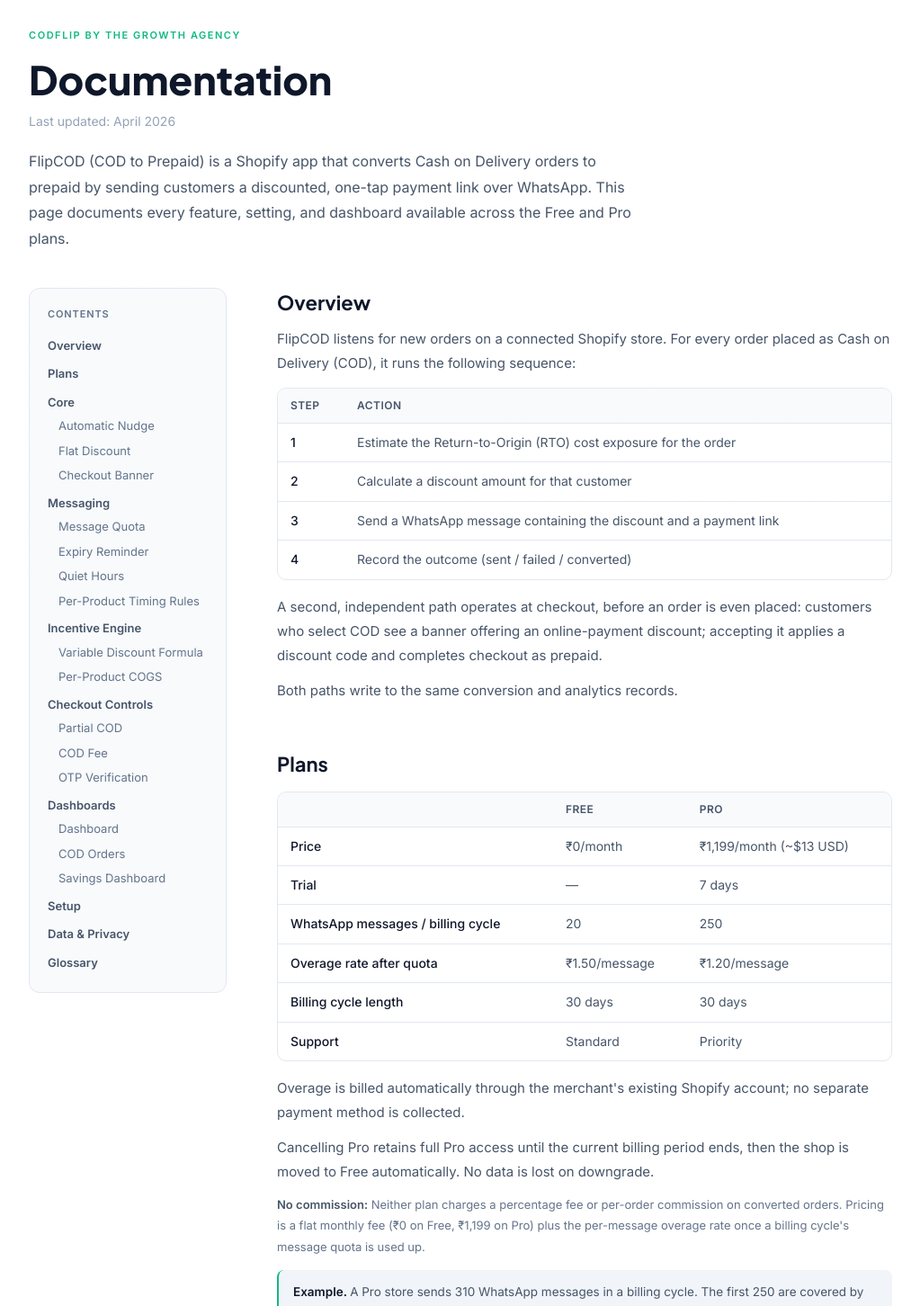
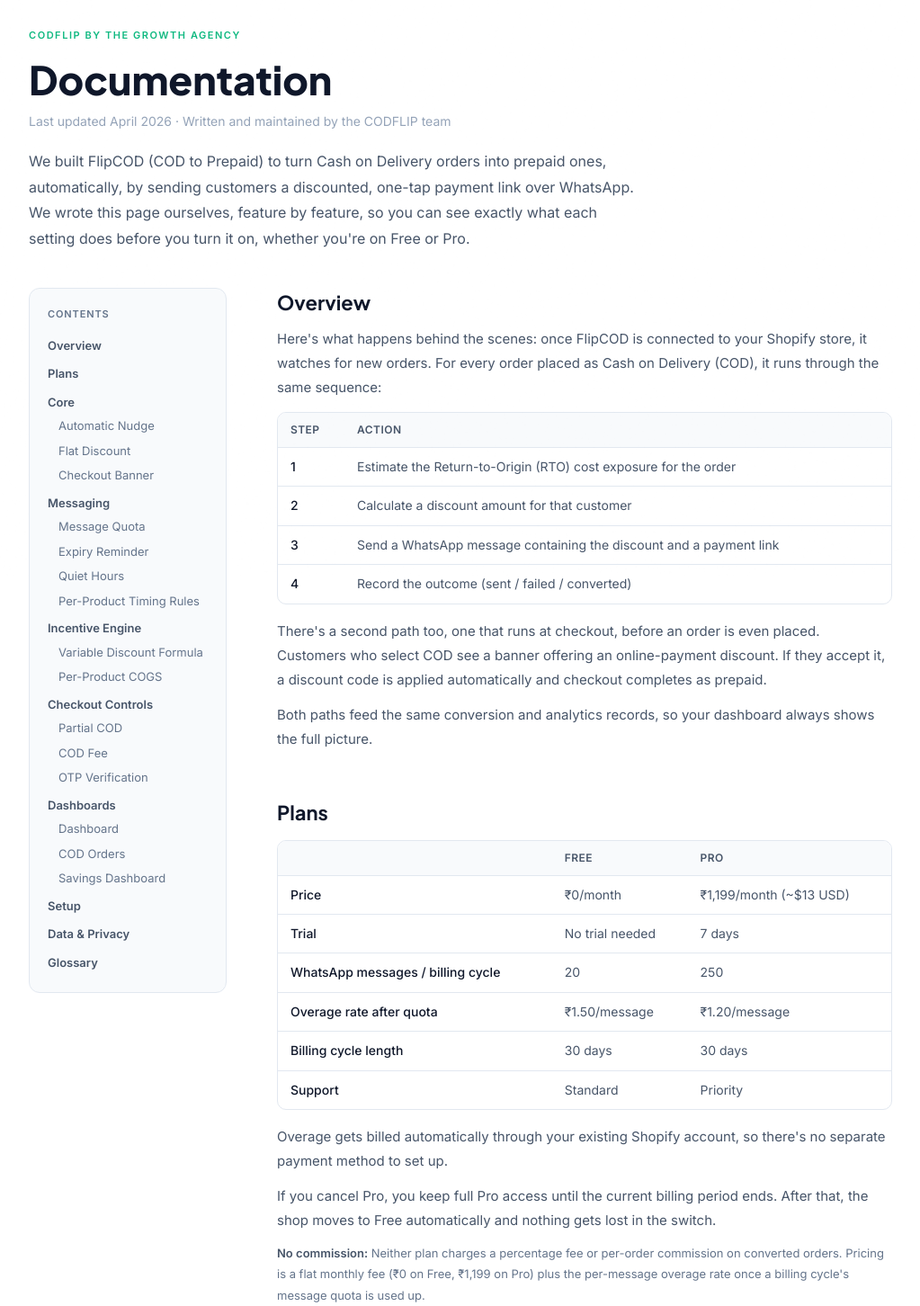
Before and after one commit to TheGrowthAgency2026/CODFLIPweb, a Next.js app: page /documentation in a window 1280 px wide. Shown: the part 160-1612 px from the top of the page at 90% size, without its empty margins (128-1151 px from the left). Built offline with nearby package versions, Linux system fonts and the light colour scheme.

Commit message:
app documentation fixing4

```diff
--- a/src/app/documentation/page.tsx
+++ b/src/app/documentation/page.tsx
@@ -2,7 +2,7 @@
 import { ChevronDown } from 'lucide-react'
 
 export const metadata: Metadata = {
-  title: 'Documentation — CODFLIP by The Growth Agency',
+  title: 'Documentation · CODFLIP by The Growth Agency',
 }
 
 type Plan = 'Free' | 'Pro'
@@ -266,12 +266,13 @@
             Documentation
           </h1>
           <p style={{ fontFamily: 'var(--font-dm-sans)', fontSize: '14px', color: 'var(--text-4)' }}>
-            Last updated: April 2026
+            Last updated April 2026 · Written and maintained by the CODFLIP team
           </p>
           <p style={{ ...pStyle, fontSize: '16px', marginTop: '20px', maxWidth: '680px' }}>
-            FlipCOD (COD to Prepaid) is a Shopify app that converts Cash on Delivery orders to prepaid by sending
-            customers a discounted, one-tap payment link over WhatsApp. This page documents every feature, setting,
-            and dashboard available across the Free and Pro plans.
+            We built FlipCOD (COD to Prepaid) to turn Cash on Delivery orders into prepaid ones, automatically,
+            by sending customers a discounted, one-tap payment link over WhatsApp. We wrote this page ourselves,
+            feature by feature, so you can see exactly what each setting does before you turn it on, whether
+            you&apos;re on Free or Pro.
           </p>
         </div>
 
@@ -329,8 +330,9 @@
 
             <Section id="overview" title="Overview">
               <p style={pStyle}>
-                FlipCOD listens for new orders on a connected Shopify store. For every order placed as Cash on
-                Delivery (COD), it runs the following sequence:
+                Here&apos;s what happens behind the scenes: once FlipCOD is connected to your Shopify store, it
+                watches for new orders. For every order placed as Cash on Delivery (COD), it runs through the same
+                sequence:
               </p>
               <Table
                 headers={['Step', 'Action']}
@@ -342,12 +344,13 @@
                 ]}
               />
               <p style={{ ...pStyle, marginTop: '16px' }}>
-                A second, independent path operates at checkout, before an order is even placed: customers who
-                select COD see a banner offering an online-payment discount; accepting it applies a discount code
-                and completes checkout as prepaid.
+                There&apos;s a second path too, one that runs at checkout, before an order is even placed.
+                Customers who select COD see a banner offering an online-payment discount. If they accept it,
+                a discount code is applied automatically and checkout completes as prepaid.
               </p>
               <p style={{ ...pStyle, marginTop: '12px' }}>
-                Both paths write to the same conversion and analytics records.
+                Both paths feed the same conversion and analytics records, so your dashboard always shows the full
+                picture.
               </p>
             </Section>
 
@@ -356,7 +359,7 @@
                 headers={['', 'Free', 'Pro']}
                 rows={[
                   ['Price', '₹0/month', '₹1,199/month (~$13 USD)'],
-                  ['Trial', '—', '7 days'],
+                  ['Trial', 'No trial needed', '7 days'],
                   ['WhatsApp messages / billing cycle', '20', '250'],
                   ['Overage rate after quota', '₹1.50/message', '₹1.20/message'],
                   ['Billing cycle length', '30 days', '30 days'],
@@ -364,12 +367,12 @@
                 ]}
               />
               <p style={{ ...pStyle, marginTop: '16px' }}>
-                Overage is billed automatically through the merchant&apos;s existing Shopify account; no separate
-                payment method is collected.
+                Overage gets billed automatically through your existing Shopify account, so there&apos;s no
+                separate payment method to set up.
               </p>
               <p style={{ ...pStyle, marginTop: '12px' }}>
-                Cancelling Pro retains full Pro access until the current billing period ends, then the shop is moved
-                to Free automatically. No data is lost on downgrade.
+                If you cancel Pro, you keep full Pro access until the current billing period ends. After that, the
+                shop moves to Free automatically and nothing gets lost in the switch.
               </p>
               <Note label="No commission:">
                 Neither plan charges a percentage fee or per-order commission on converted orders. Pricing is a flat
@@ -384,7 +387,7 @@
             </Section>
 
             <Section id="core" title="Core">
-              <p style={pStyle}>Available on both plans.</p>
+              <p style={pStyle}>These three are available on every plan, including Free.</p>
 
               <SubSection id="automatic-nudge" title="Automatic Nudge" plans={['Free', 'Pro']}>
                 <p style={pStyle}>
@@ -410,7 +413,8 @@
 
               <SubSection id="flat-discount" title="Flat Discount" plans={['Free', 'Pro']}>
                 <p style={pStyle}>
-                  A fixed discount applied identically to every order — either a percentage or a flat ₹ amount.
+                  A fixed discount applied identically to every order. You can set it as a percentage or as a flat
+                  ₹ amount, whichever fits your margins better.
                 </p>
                 <Table
                   headers={['Setting', 'Description']}
@@ -443,8 +447,9 @@
                   ]}
                 />
                 <Note label="Why this matters:">
-                  Converting at checkout is cheaper than converting after the fact — it uses zero WhatsApp message
-                  quota and skips RTO risk scoring entirely, since the order is never placed as COD.
+                  Converting at checkout is cheaper than converting after the fact. It uses zero WhatsApp message
+                  quota and skips RTO risk scoring entirely, since the order is never placed as COD in the first
+                  place.
                 </Note>
               </SubSection>
             </Section>
@@ -467,9 +472,10 @@
                 </p>
                 <Note label="Billing:">
                   Overage is invoiced automatically through the merchant&apos;s Shopify account at the end of each
-                  calendar month — there is no separate payment method to set up, and no order-value-based fee.
-                  Every message type counts against the quota, including <AnchorLink id="automatic-nudge">Automatic
-                  Nudge</AnchorLink>, <AnchorLink id="expiry-reminder">Expiry Reminder</AnchorLink>, and{' '}
+                  calendar month. There&apos;s no separate payment method to set up, and no fee tied to order
+                  value. Every message type counts against the quota, including{' '}
+                  <AnchorLink id="automatic-nudge">Automatic Nudge</AnchorLink>,{' '}
+                  <AnchorLink id="expiry-reminder">Expiry Reminder</AnchorLink>, and{' '}
                   <AnchorLink id="otp-verification">OTP Verification</AnchorLink>.
                 </Note>
               </SubSection>
@@ -562,8 +568,8 @@
                 <Example>
                   A repeat customer in a low-risk postcode orders ₹1,200 of products with an estimated RTO cost of
                   ₹210. The formula weighs the RTO cost against the order value and customer-type uplift, then caps
-                  the result against the order&apos;s margin ceiling — producing a discount of, say, ₹85, rounded to
-                  the nearest ₹5.
+                  the result against the order&apos;s margin ceiling. Say that works out to a discount of ₹85,
+                  rounded to the nearest ₹5.
                 </Example>
               </SubSection>
 
@@ -667,12 +673,12 @@
                   <code>failed</code>, <code>skipped</code>). Each entry can be manually resent.
                 </p>
                 <p style={{ ...pStyle, marginTop: '12px' }}>
-                  <code>failed</code> typically means the WhatsApp message could not be delivered (invalid number,
-                  opted out, or API error); <code>skipped</code> means the order was excluded before sending — for
-                  example because it was already converted via the{' '}
+                  <code>failed</code> usually means the WhatsApp message couldn&apos;t be delivered (invalid
+                  number, opted out, or an API error). <code>skipped</code> means the order was excluded before it
+                  was ever sent, for example because it was already converted via the{' '}
                   <AnchorLink id="checkout-banner">Checkout Banner</AnchorLink>, or fell inside{' '}
-                  <AnchorLink id="quiet-hours">Quiet Hours</AnchorLink> with no override rule. Manually resending an
-                  entry uses one message from the current cycle&apos;s quota.
+                  <AnchorLink id="quiet-hours">Quiet Hours</AnchorLink> with no override rule in place. Manually
+                  resending an entry uses one message from the current cycle&apos;s quota.
                 </p>
               </SubSection>
 
@@ -701,31 +707,30 @@
                 rows={[
                   ['1', 'Connect a WhatsApp Business number'],
                   ['2', 'Choose a discount type (flat % / ₹, or Variable on Pro) and value'],
-                  ['3', 'Activate — enables messaging and starts processing new orders'],
+                  ['3', 'Activate, which turns on messaging and starts processing new orders'],
                 ]}
               />
               <p style={{ ...pStyle, marginTop: '16px' }}>
-                No code or developer involvement is required. All settings remain editable after setup, under
-                Features.
+                That&apos;s genuinely it. No code or developer involvement needed. Every setting stays editable
+                afterwards under Features, so nothing here is a one-time decision.
               </p>
               <List
                 items={[
                   <>
                     <strong style={{ color: 'var(--text)', fontWeight: 600 }}>Connecting WhatsApp</strong> uses the
-                    official WhatsApp Business API — the merchant&apos;s number stays under the merchant&apos;s own
-                    account and is never shared across shops (see{' '}
-                    <AnchorLink id="data-privacy">Data &amp; Privacy</AnchorLink>).
+                    official WhatsApp Business API. Your number stays under your own account and is never shared
+                    across shops (see <AnchorLink id="data-privacy">Data &amp; Privacy</AnchorLink>).
                   </>,
                   <>
                     <strong style={{ color: 'var(--text)', fontWeight: 600 }}>Choosing a discount</strong> on Free
-                    means setting a <AnchorLink id="flat-discount">Flat Discount</AnchorLink>; Pro stores can switch
+                    means setting a <AnchorLink id="flat-discount">Flat Discount</AnchorLink>. Pro stores can switch
                     to the <AnchorLink id="variable-discount-formula">Variable Discount Formula</AnchorLink> at any
-                    time from Features without re-running setup.
+                    time from Features, no need to redo setup.
                   </>,
                   <>
-                    <strong style={{ color: 'var(--text)', fontWeight: 600 }}>Activating</strong> starts processing
-                    only new orders going forward — existing COD orders placed before activation are not
-                    retroactively nudged.
+                    <strong style={{ color: 'var(--text)', fontWeight: 600 }}>Activating</strong> only starts
+                    processing new orders going forward. COD orders placed before activation won&apos;t get nudged
+                    retroactively.
                   </>,
                 ]}
               />
@@ -770,14 +775,14 @@
               <Table
                 headers={['Term', 'Definition']}
                 rows={[
-                  ['COD', 'Cash on Delivery — customer pays the courier at delivery instead of online'],
-                  ['RTO', 'Return to Origin — a COD order refused or undelivered, shipped back to the merchant'],
+                  ['COD', 'Cash on Delivery: the customer pays the courier at delivery instead of online'],
+                  ['RTO', 'Return to Origin: a COD order refused or undelivered, shipped back to the merchant'],
                   ['Nudge', 'The WhatsApp message offering a customer a discount to switch from COD to prepaid'],
                   ['Conversion', 'A COD order that switched to prepaid via nudge or checkout banner'],
-                  ['Flip', 'Internal term for a converted (COD → prepaid) order'],
+                  ['Flip', 'Our internal term for a converted (COD to prepaid) order'],
                   ['Quiet Hours', 'A configured window during which outbound messages are held, not sent'],
-                  ['COGS', 'Cost of Goods Sold — per-product cost used in margin and discount calculations'],
-                  ['UPI', 'Unified Payments Interface — the instant payment rail used for one-tap discount links'],
+                  ['COGS', 'Cost of Goods Sold, the per-product cost used in margin and discount calculations'],
+                  ['UPI', 'Unified Payments Interface, the instant payment rail behind our one-tap discount links'],
                   ['Message quota', 'The number of WhatsApp messages included per billing cycle before overage billing applies'],
                   ['Overage', 'A message sent beyond the plan\'s included quota, billed per message'],
                 ]}
```
